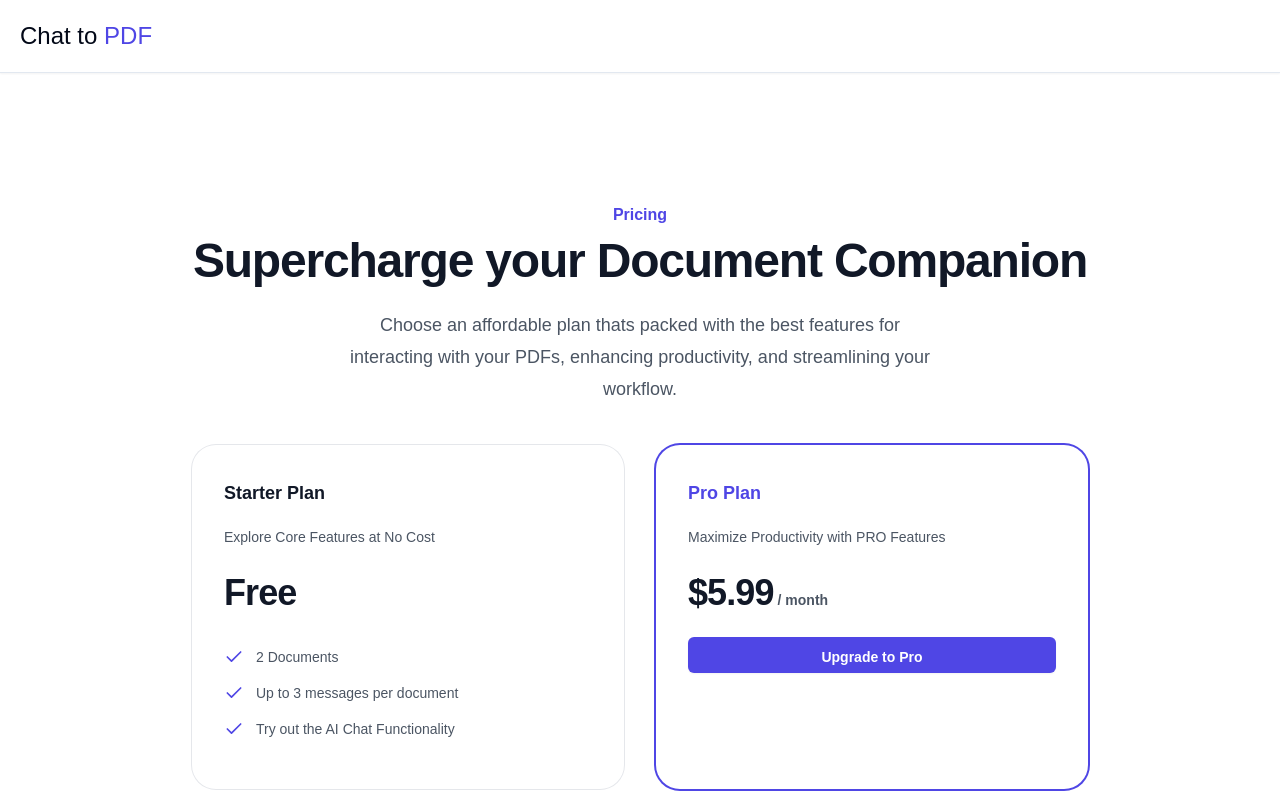
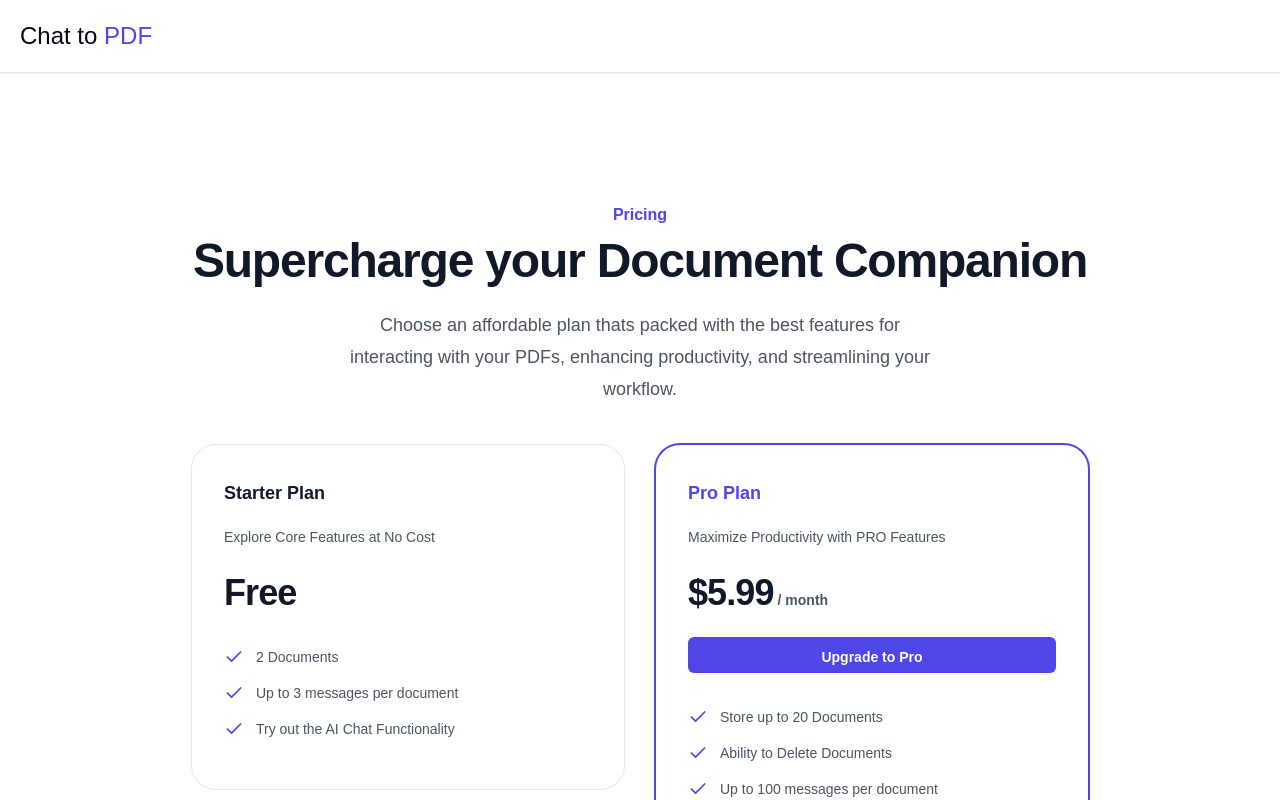
Before and after one commit to Dhirennn/ChatPdfSaas, a Next.js app in the folder chat-with-pdf/: page /dashboard/upgrade in a window 1280 px wide. Built offline with nearby package versions, Linux system fonts and the light colour scheme; no server answers.

Commit message:
Add Pro features

```diff
--- a/chat-with-pdf/app/dashboard/upgrade/page.tsx
+++ b/chat-with-pdf/app/dashboard/upgrade/page.tsx
@@ -85,6 +85,37 @@ function PricingPage() {
               Upgrade to Pro
             </Button>
 
+
+            {/* FEATURES LIST FOR PRO PLAN */}
+            <ul
+              role="list"
+              className="mt-8 space-y-3 text-sm leading-6 text-gray-600"
+            >
+              <li className="flex gap-x-3">
+                <CheckIcon className="h-6 w-5 flex-none text-indigo-600" />
+                Store up to 20 Documents
+              </li>
+              <li className="flex gap-x-3">
+                <CheckIcon className="h-6 w-5 flex-none text-indigo-600" />
+                Ability to Delete Documents
+              </li>
+              <li className="flex gap-x-3">
+                <CheckIcon className="h-6 w-5 flex-none text-indigo-600" />
+                Up to 100 messages per document
+              </li>
+              <li className="flex gap-x-3">
+                <CheckIcon className="h-6 w-5 flex-none text-indigo-600" />
+                Full Power AI Chat Functionality with Memory Recall
+              </li>
+              <li className="flex gap-x-3">
+                <CheckIcon className="h-6 w-5 flex-none text-indigo-600" />
+                Advanced analytics
+              </li>
+              <li className="flex gap-x-3">
+                <CheckIcon className="h-6 w-5 flex-none text-indigo-600" />
+                24-hour support response time
+              </li>
+            </ul>
           </div>
 
 
```
